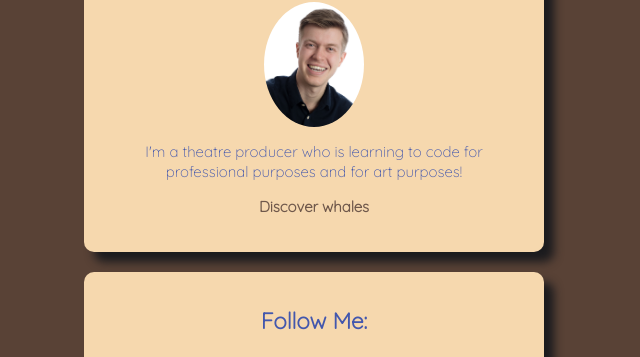
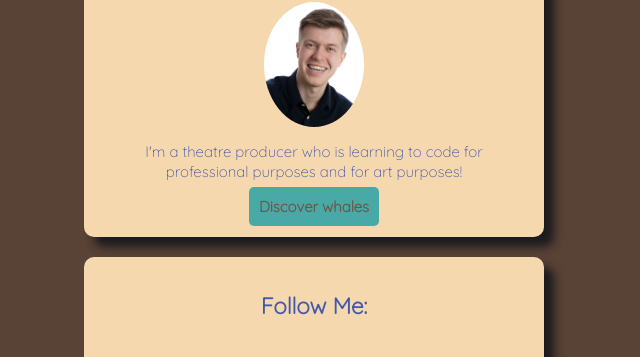
Before and after one commit to Kieran-Dunch/profile, a plain HTML site: page index.html in a window 1280 px wide. Shown: the part 126-483 px from the top of the page, without its empty margins (326-966 px from the left). Drawn offline with Linux system fonts and the light colour scheme.

Commit message:
people are missing out

```diff
--- a/index.html
+++ b/index.html
@@ -14,7 +14,7 @@
         <img src="images/Kieran Dunch-min.jpg" alt="Picture of Kieran Dunch" class="img-circle" id="profile">
         <p>I'm a theatre producer who is learning to code for professional purposes and for art purposes!</p>
         <a href="https://www.google.com/search?q=whales&sxsrf=APq-WBt_6nRpFDRxlidWY4XEI4b1VKUkmw:1643819484700&source=lnms&tbm=isch&sa=X&ved=2ahUKEwi19NbjuOH1AhUsjIkEHSXcCW8Q_AUoAXoECAEQAw&biw=714&bih=789&dpr=2" id="whales">
-          <p>Discover whales</p>
+          Discover whales
         </a>
       </div>
       <div class="card">
--- a/style.css
+++ b/style.css
@@ -83,6 +83,8 @@ a:hover {
 
 #whales{
   background-color: #48a9a6ff;
+  padding: 10px;
+  border-radius: 5px;
 }
 
 /* font-family: 'Quicksand', sans-serif;
@@ -94,3 +96,4 @@ font-family: 'Titillium Web', sans-serif; */
 --navajo-white: #f6d8aeff;
 --dark-liver-horses: #594236ff;
 --umber: ; */
+/* shadow #1b1b1e */
```
Also changed, not shown: 1 other file.
